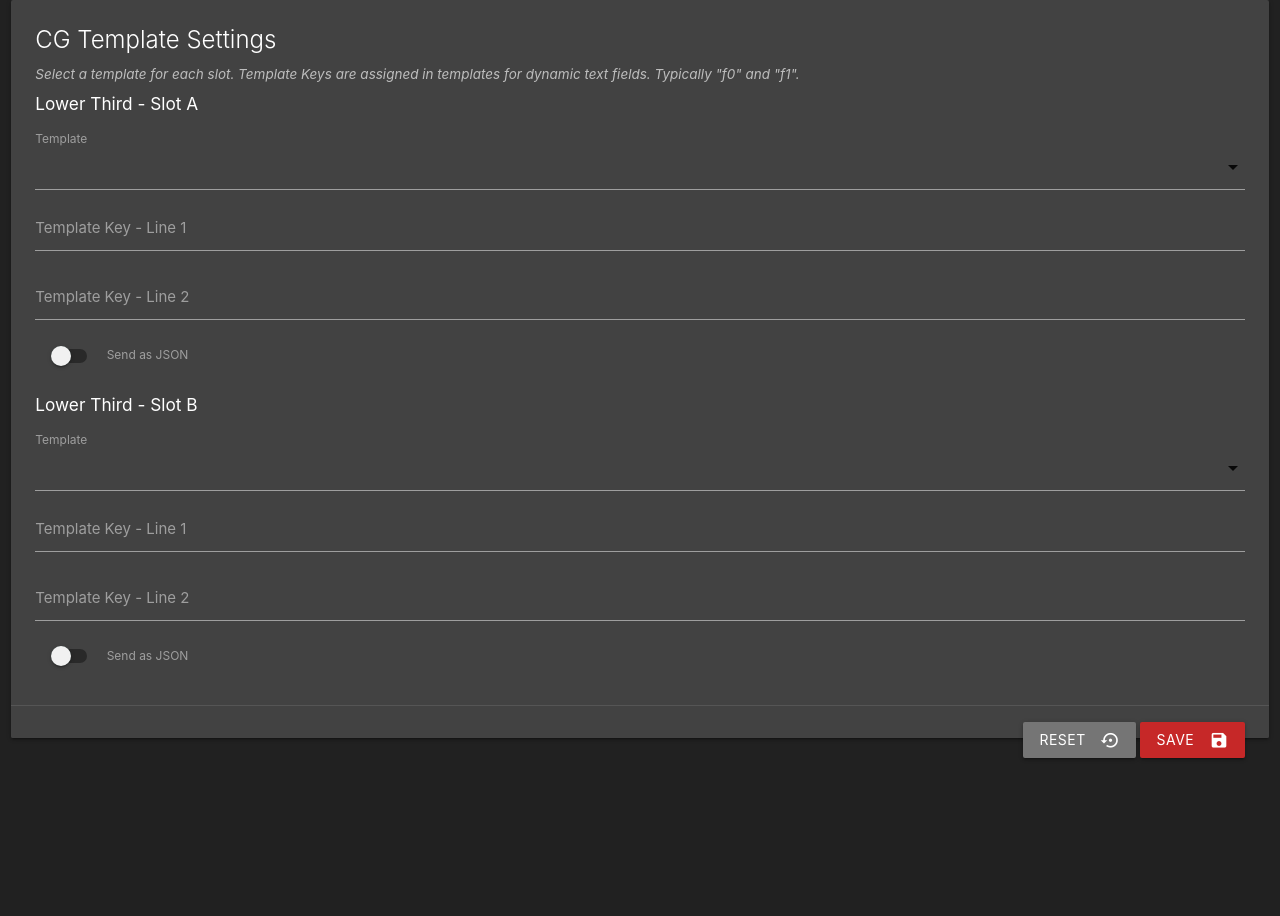
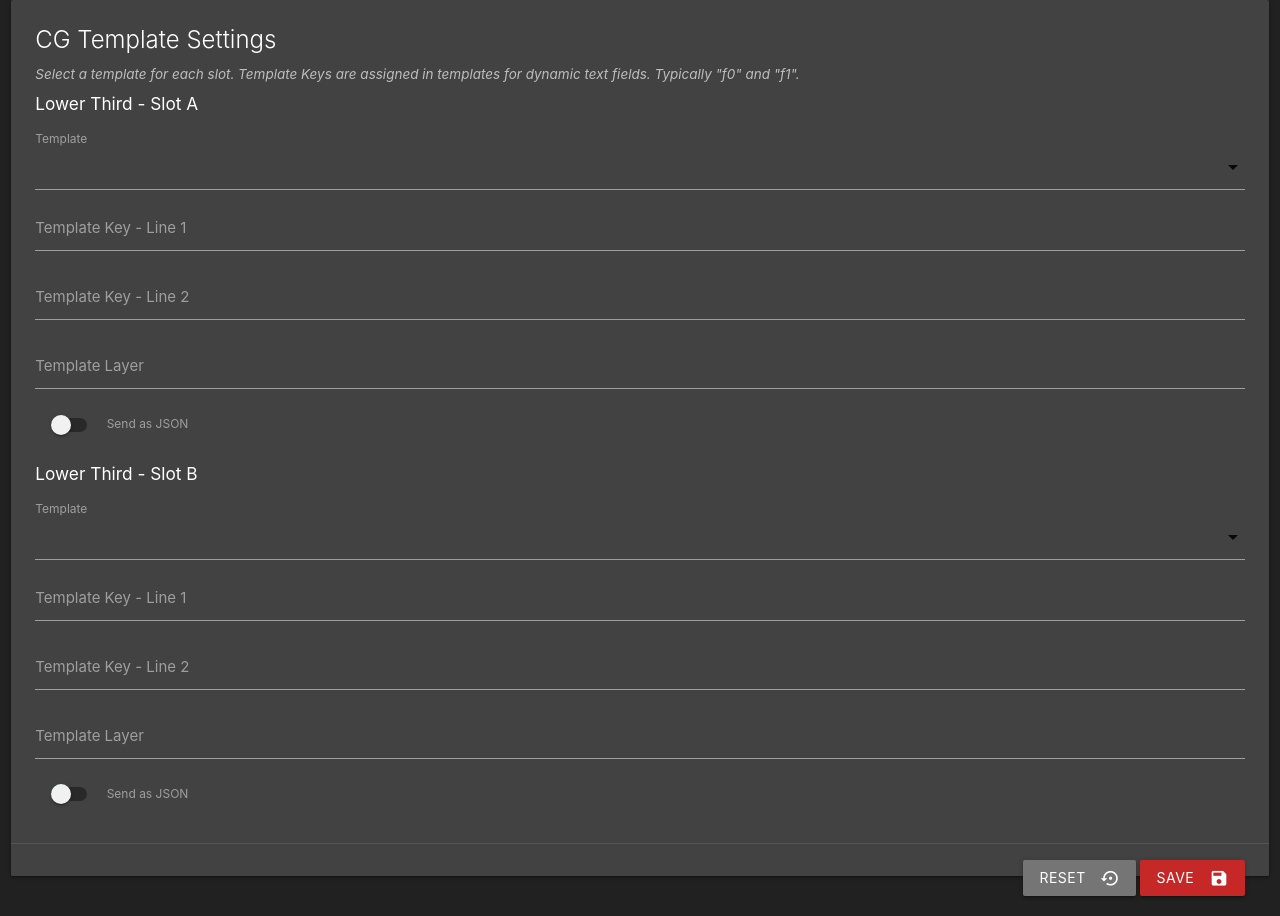
Before and after one commit to herzogmedia/simple-caspar-client, an Electron app: page app/public/settings.html in a window 1280 px wide. Shown: the part 423-1339 px from the top of the page. Before the commit the page ends 1201 px from the top, so only its background shows below. Drawn offline with nearby package versions, Linux system fonts and the light colour scheme.

Commit message:
add template layer setting

```diff
--- a/app/public/settings.html
+++ b/app/public/settings.html
@@ -128,6 +128,14 @@
                                     >Template Key - Line 2</label
                                 >
                             </div>
+                            <div class="input-field">
+                                <input
+                                    type="number"
+                                    id="cgt-layer-a"
+                                    class="white-text"
+                                />
+                                <label for="cgt-layer-a">Template Layer</label>
+                            </div>
                             <div class="input-field m-down">
                                 <div class="switch">
                                     <label>
@@ -169,6 +177,15 @@
                                     >Template Key - Line 2</label
                                 >
                             </div>
+                            <div class="input-field">
+                                <input
+                                    type="number"
+                                    id="cgt-layer-b"
+                                    class="white-text"
+                                />
+                                <label for="cgt-layer-b">Template Layer</label>
+                            </div>
+
                             <div class="input-field">
                                 <div class="switch">
                                     <label>
```
